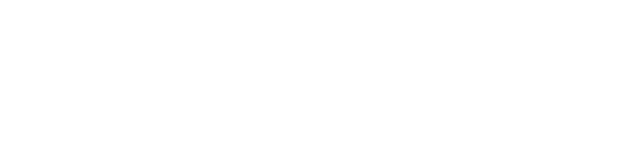
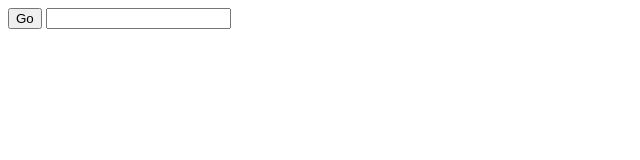
Before and after one commit to theghostbel/travis-mocha, a plain HTML site: page index.html in a window 1280 px wide. Shown: the whole page, without its empty margins (0-640 px from the left). Drawn offline with Linux system fonts and the light colour scheme.

Commit message:
Added button for future click and input for showing future text

```diff
--- a/index.html
+++ b/index.html
@@ -6,5 +6,8 @@
 </head>
 <body>
 
+<button>Go</button>
+<input type="text" value="" />
+
 </body>
 </html>
```
